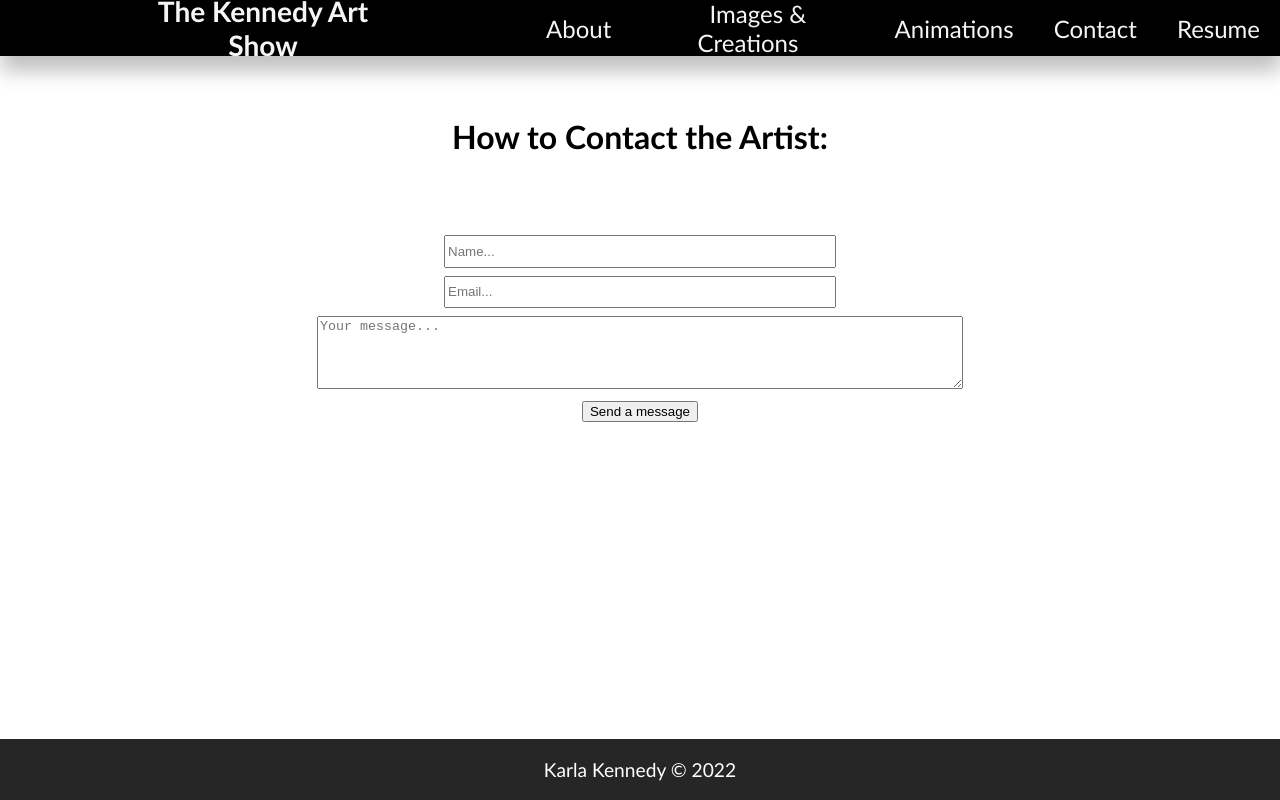
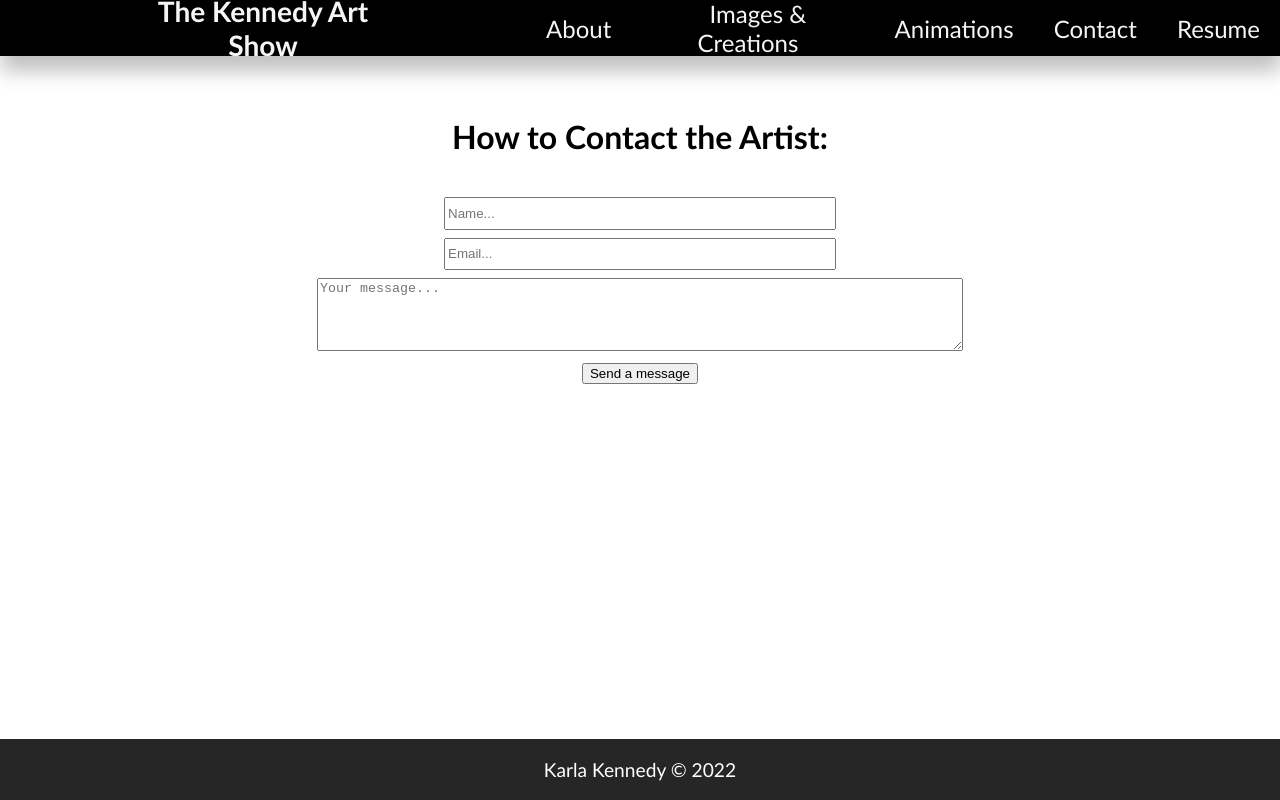
Before and after one commit to zsoliman/k-kennedy-profile, a React (Create React App) app: page /contact in a window 1280 px wide. Built offline with nearby package versions, Linux system fonts and the light colour scheme.

Commit message:
container styles

```diff
--- a/src/App.css
+++ b/src/App.css
@@ -3,6 +3,31 @@
   /* font-family: Verdana, Geneva, Tahoma, sans-serif; */
   font-family: Gill Sans,
     sans-serif;
+}
+
+.Container {
+  margin: 5vh 5vw;
+}
+
+.contactContainer {
+  display: flex;
+  flex-direction: column;
+  justify-content: center;
+  margin-top: 5vh;
+}
+
+.contactForm {
+  margin-bottom: 1vh;
+}
+
+.contactForm input {
+  width: 30vw;
+  height: 2em;
+}
+
+.contactForm textarea {
+  width: 50vw;
+  height: 5em;
 }
 
 .enterBtn {
@@ -25,28 +50,6 @@
   background-color: rgb(0, 0, 0);
   opacity: 85%;
   color: white;
-}
-
-.contactContainer {
-  display: flex;
-  flex-direction: column;
-  justify-content: center;
-  margin-top: 5vh;
-  /* max-width: 80vw; */
-}
-
-.contactForm {
-  margin-bottom: 1vh;
-}
-
-.contactForm input {
-  width: 30vw;
-  height: 2em;
-}
-
-.contactForm textarea {
-  width: 50vw;
-  height: 5em;
 }
 
 .HeaderContainer {
--- a/src/components/Contact.jsx
+++ b/src/components/Contact.jsx
@@ -10,8 +10,7 @@ const Contact = () => {
 
                 <h1>How to Contact the Artist:</h1>
                 <br />
-                <br />
-                <br />
+
                 <ContactForm />
             </div>
             <Footer />
```
